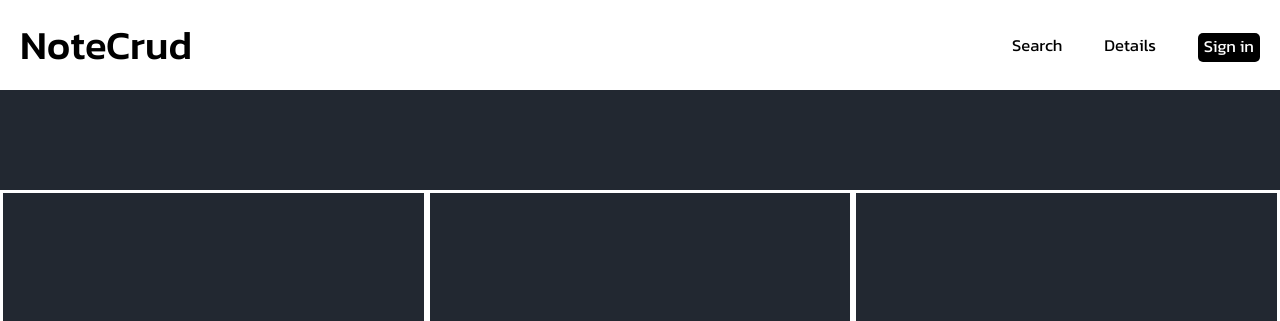
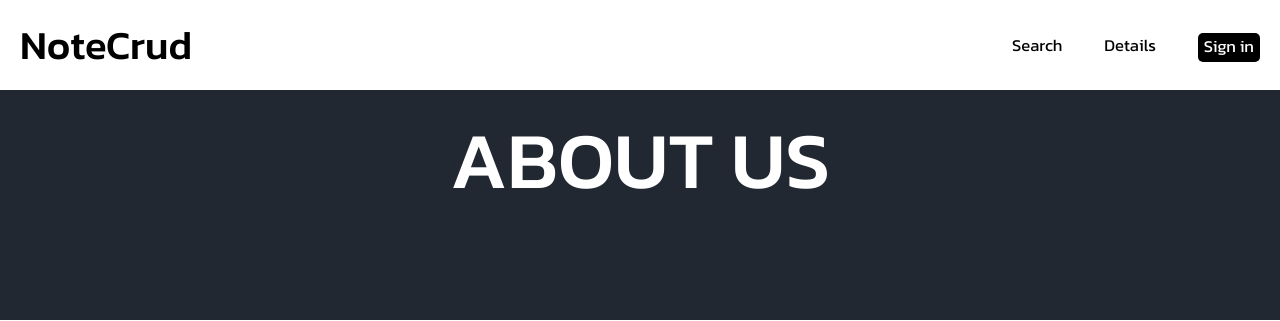
Before and after one commit to mohdAmaan187/notenest, a Python web app: template templates/about_us.html in a window 1280 px wide. Shown: the top 321 px of the page. Run offline with Jinja, Linux system fonts and the light colour scheme; the template is opened without the code that fills it, so the values that code supplies are empty.

Commit message:
updated files

```diff
--- a/static/css/about_us.css
+++ b/static/css/about_us.css
@@ -18,6 +18,21 @@
 
 body::-webkit-scrollbar {
     display: none;
+}
+
+.page_heading {
+    margin: 0px;
+    font-size: 5vh;
+    font-family: "kanit";
+    font-weight: 500;
+    text-align: center;
+    color: white;
+}
+
+.page_heading_text {
+    margin: 0;
+    margin-top: 10px;
+    font-weight: 500;
 }
 
 .about_us_hero {
@@ -101,7 +116,7 @@
 
 
 .info_heading {
-    font-size: vh;
+    font-size: 5vh;
 }
 
 .info_text {
--- a/templates/about_us.html
+++ b/templates/about_us.html
@@ -32,6 +32,10 @@
                 Sign in
             </button>
         </div>
+    </div>
+
+    <div class="page_heading">
+        <h1 class="page_heading_text">ABOUT US</h1>
     </div>
 
     <div class="about_us_hero">
--- a/templates/index.html
+++ b/templates/index.html
@@ -93,7 +93,7 @@
                 <p class="footer_company_topic">
                     <bolder>Company</bolder>
                 </p>
-                <p class="links">About us</p>
+                <p class="links"><a href="about_us.html">About us</a></p>
                 <p class="links">Security</p>
                 <p class="links">Terms and Privacy</p>
             </div>
```
